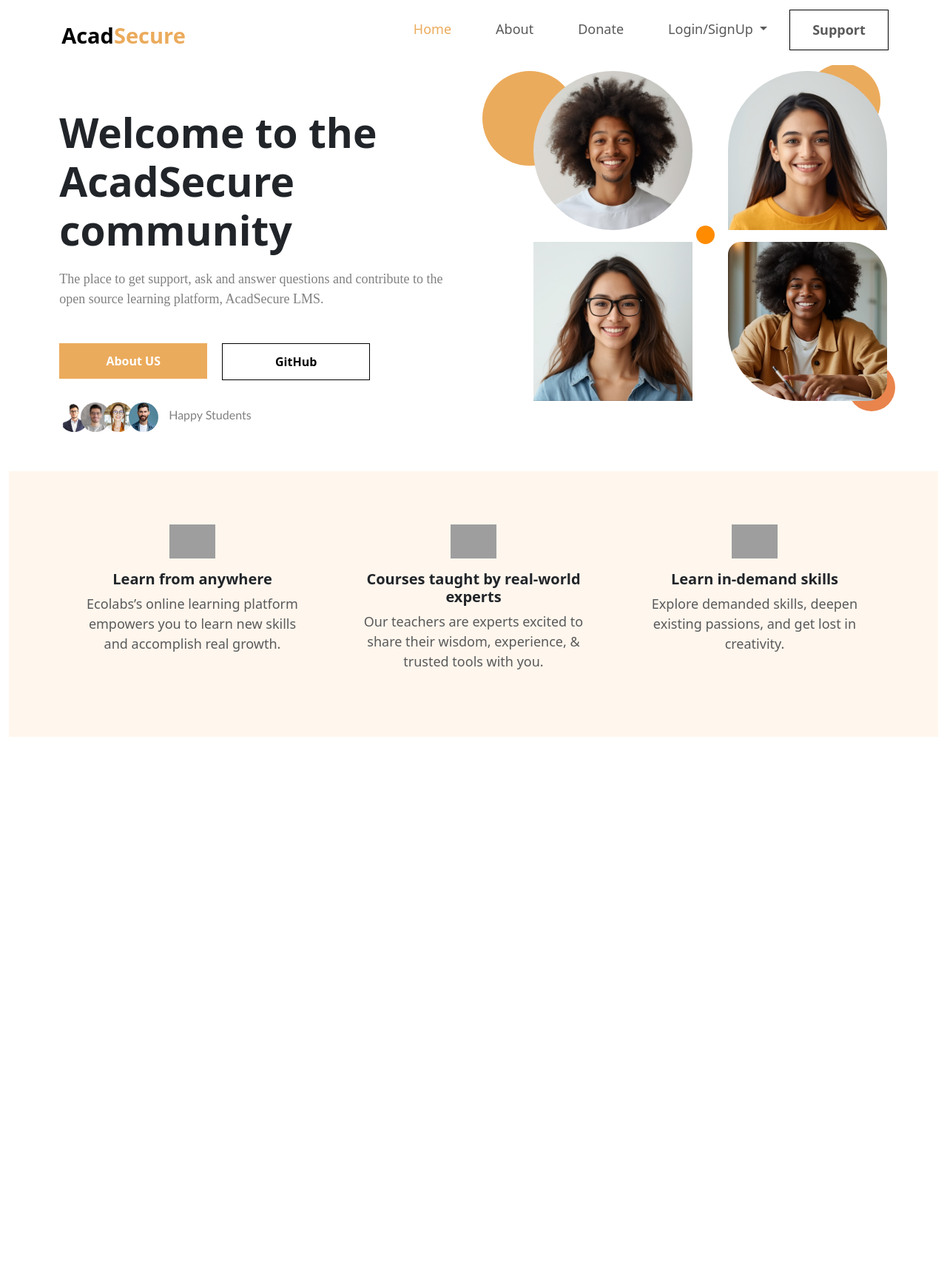
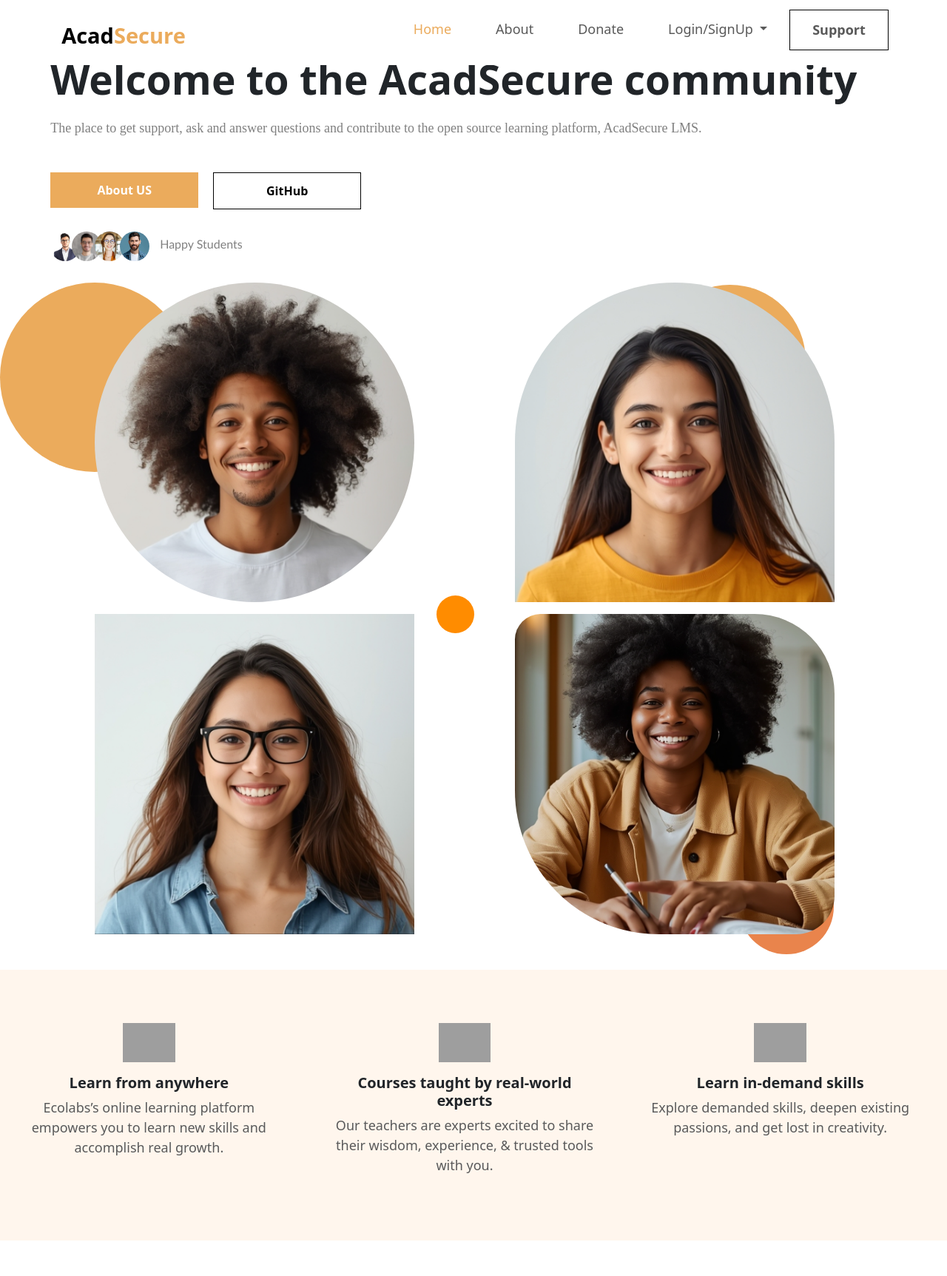
Before and after one commit to Krish-CyberSec/ZeroDay_Syndicate, a Django app: page / in a window 1280 px wide. Shown: the whole page at 74% size. Before the commit the page ends 996 px from the top, so only its background shows below. Run offline with Django 5.2, Linux system fonts and the light colour scheme; grey boxes are pictures that could not be loaded.

Commit message:
feat: enhance responsive design for banner and image sections

```diff
--- a/Deparment Level File Sharing Platform/static/css/style.css
+++ b/Deparment Level File Sharing Platform/static/css/style.css
@@ -17,6 +17,35 @@ body {
     padding-right: 1.5rem;
     padding-left: 1.5rem;
   }
+}
+
+@media (max-width: 768px){
+    .b_c2-img-c {
+        width:20% !important;
+        margin-top: 5% !important;
+
+    }
+    #b_c2-img_cir1{
+            top: 8px !important;
+            left: 20px !important;
+            width: 14% !important;
+    }
+    #b_c2-img_cir4{
+            bottom: -16px !important;
+            right: 8px !important;
+            width: 6% !important;
+    }
+
+    #banner_area-c1 > #b_a-c1_s1 > h4 {
+        font-size: 40px !important;
+
+    }
+
+    #banner_area-c1 > #b_a-c1_s3 a:nth-child(1) button,#banner_area-c1 > #b_a-c1_s3 a:nth-child(2) button {
+        padding: 12px 12px !important;
+        width: 150px !important;
+        margin-top: 15px !important;
+    }
 }
 /* Media Query Ends */
 
@@ -69,17 +98,14 @@ body {
 /* Header Ends */
 
 /* Main Starts */s
-#main_content{
-    margin: 0;
-    padding: 0;
-}
+
 .banner_area{
     margin-top: 9vh;
 
 }
 .banner_area-c{
     height: fit-content;
-
+    width: 100% !important;
 }
 
 
--- a/Deparment Level File Sharing Platform/templates/index.html
+++ b/Deparment Level File Sharing Platform/templates/index.html
@@ -2,10 +2,10 @@
 {% endblock %}
 {% block content %}
 
-<div class="container-fluid " id="main_content">
+<div class="container-fluid p-0" id="main_content">
 
   {% comment %} banner created{% endcomment %}
-  <div class="row banner_area">
+  <div class="row banner_area w-100">
     <div
       class="col-lg-6 col-md-12 col-sm-12 banner_area-c pt-lg-4"
       id="banner_area-c1"
@@ -48,9 +48,9 @@
 
 
       <section id="b_c2-img">
-        <div class="row g-3 justify-content-center">
+        <div class="row g-3 justify-content-evenly">
           <div
-            class="b_c2-img-c col-6 col-md-4 col-lg-6 me-5"
+            class="b_c2-img-c col-6 col-md-4 col-lg-6 "
             id="b_c2-img-c1"
           ></div>
           <div
@@ -58,7 +58,7 @@
             id="b_c2-img-c2"
           ></div>
           <div
-            class="b_c2-img-c col-6 col-md-4 col-lg-6 me-5 "
+            class="b_c2-img-c col-6 col-md-4 col-lg-6  "
             id="b_c2-img-c3"
           ></div>
           <div
@@ -82,8 +82,7 @@
 
   {% comment %} Adding feature tab{% endcomment %}
   <section class="py-5 my-5 back">
-        <div class="container">
-            <div class="row text-center g-4">
+        <div class="row text-center g-4 w-100">
                 <div class="col-md-4">
                     <div class="p-4 h-100">
                         <div class="icon-box mb-3">
@@ -120,9 +119,9 @@
                     </div>
                 </div>
             </div>
-        </div>
     </section>
 
-</div>
+
+  </div>
 
 {% endblock %} {% block footer %} {% endblock %}
```
